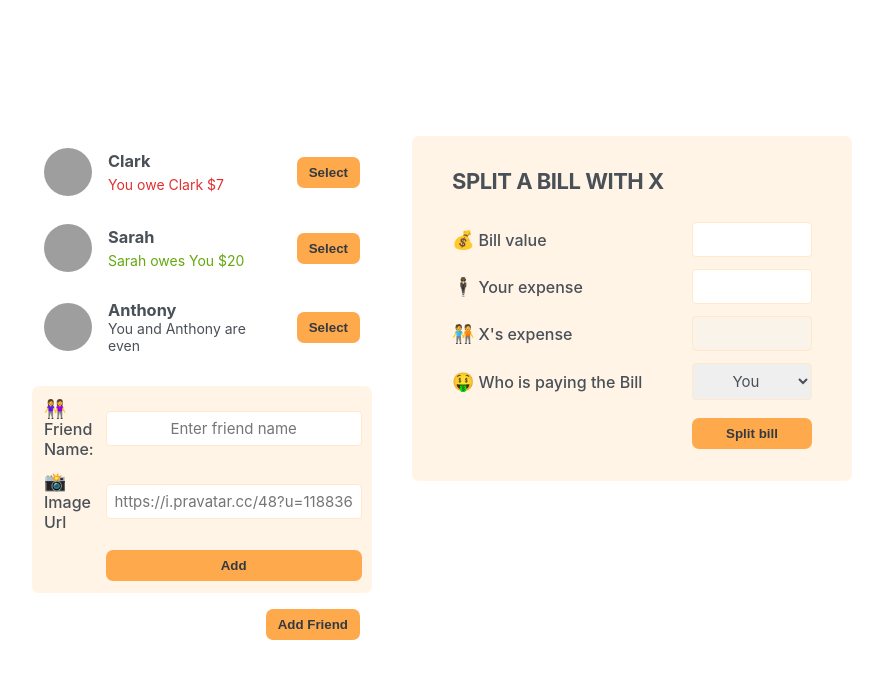
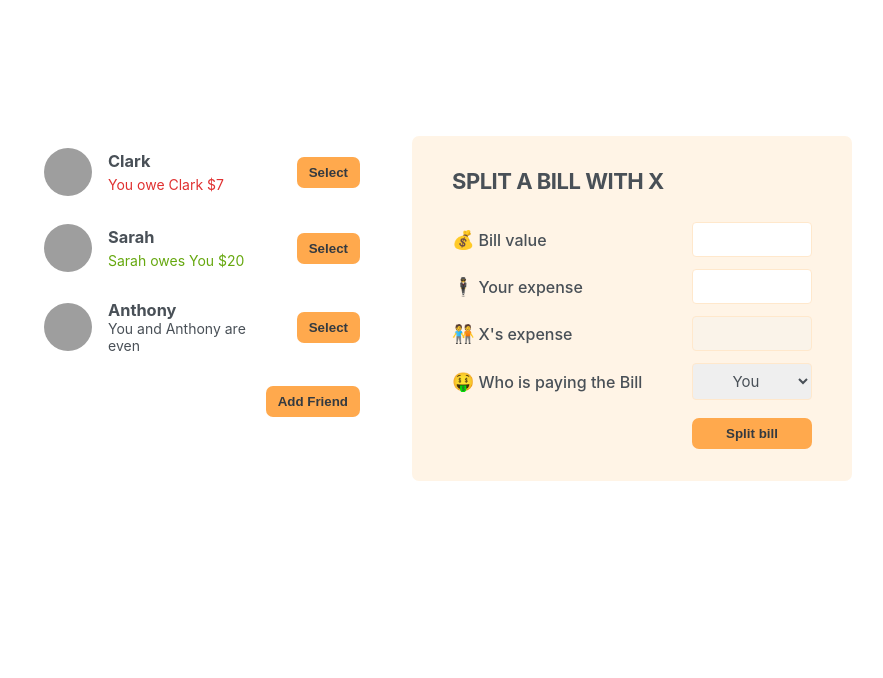
Before and after one commit to AbdullahiAbdulganiyu/eat-n-split, a React (Create React App) app: page / in a window 1280 px wide. Shown: the top 678 px of the page, without its empty margins (198-1081 px from the left). Built offline with nearby package versions, Linux system fonts and the light colour scheme; grey boxes are pictures that could not be loaded.

Commit message:
conditionally rendering the form using shortcircuiting

```diff
--- a/src/App.js
+++ b/src/App.js
@@ -27,7 +27,8 @@ export default function App() {
     <div className="app">
       <div className="sidebar">
         <FreindList />
-        <FormAddFriend />
+
+        {showAddFriend && <FormAddFriend />}
         <Button>Add Friend</Button>
       </div>
       <FormSplitBill />
```
